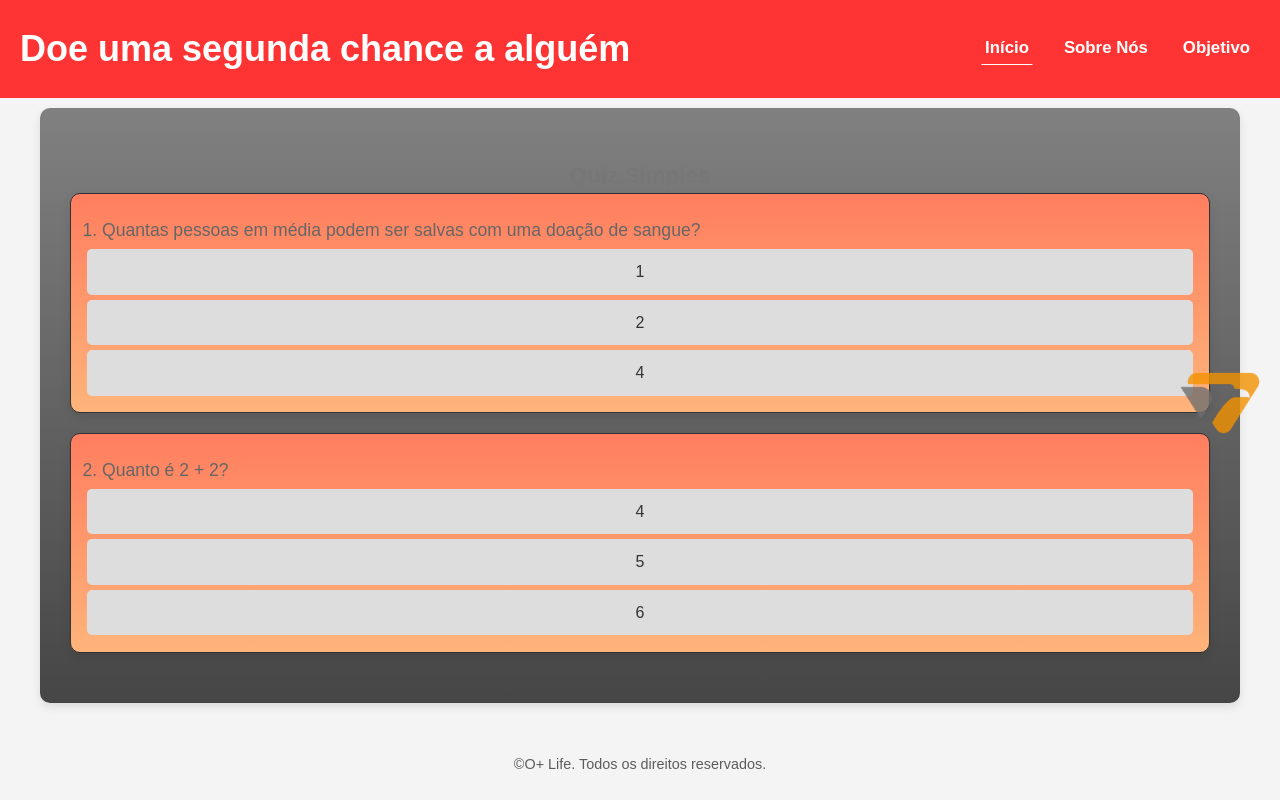
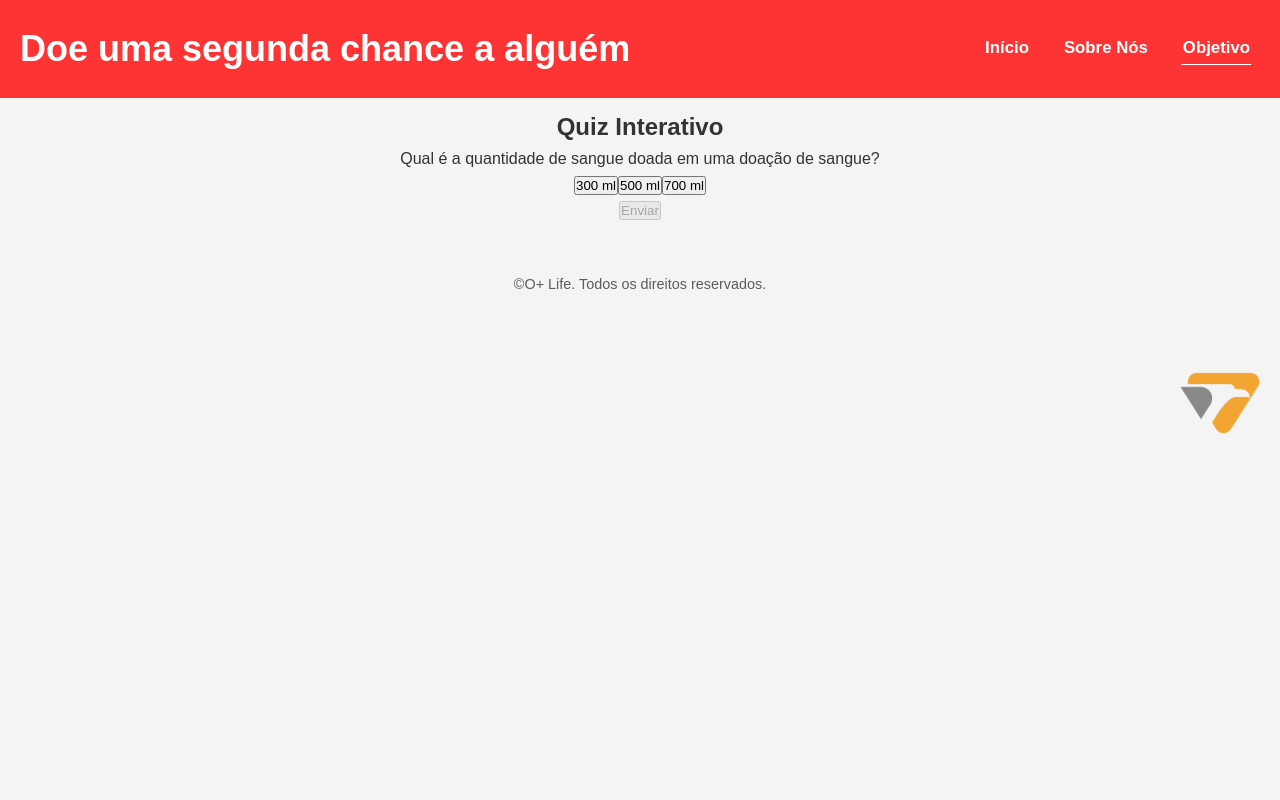
Before and after one commit to Muraups/Project_extension, a plain HTML site: page tst/quiz.html in a window 1280 px wide. Drawn offline with Linux system fonts and the light colour scheme.

Commit message:
Quiz com JS

```diff
--- a/tst/quiz.html
+++ b/tst/quiz.html
@@ -3,50 +3,29 @@
 <head>
     <meta charset="UTF-8">
     <meta name="viewport" content="width=device-width, initial-scale=1.0">
-    <title>Quiz</title>
+    <title>Quiz Interativo</title>
     <link rel="stylesheet" href="Style/quiz.css">
-
 </head>
-
-
 <body>
     <header>
         <h2>Doe uma segunda chance a alguém</h2>
 
         <div class="menu">
-            <a href="index.html" class="btn active">Início</a>
+            <a href="index.html" class="btn">Início</a>
             <a href="sobre.html" class="btn">Sobre Nós</a>
-            <a href="objetivo.html" class="btn">Objetivo</a>
+            <a href="objetivo.html" class="btn active">Objetivo</a>
         </div>
     </header>
+    <h2>Quiz Interativo</h2>
+    <div id="quiz-container"></div> <!-- Div para as perguntas -->
 
-    <section class="conteudo">
-    <h2>Quiz Simples</h2>
+    <button id="enviar" disabled>Enviar</button>
+    <p id="explicacao"></p>
+    <button id="proximo" style="display: none;">Próximo</button>
 
-    <div class="pergunta">
-        <p>1. Quantas pessoas em média podem ser salvas com uma doação de sangue?</p>
-        <input type="radio" id="p1-a" name="p1" class="errado">
-        <label for="p1-a">1</label>
+    <!-- Colocar o script no final -->
+    <script src="quiz.js"></script>
 
-        <input type="radio" id="p1-b" name="p1" class="errado">
-        <label for="p1-b">2</label>
-
-        <input type="radio" id="p1-c" name="p1" class="correto">
-        <label for="p1-c">4</label>
-    </div>
-
-    <div class="pergunta">
-        <p>2. Quanto é 2 + 2?</p>
-        <input type="radio" id="p2-a" name="p2" class="correto">
-        <label for="p2-a">4</label>
-
-        <input type="radio" id="p2-b" name="p2" class="errado">
-        <label for="p2-b">5</label>
-
-        <input type="radio" id="p2-c" name="p2" class="errado">
-        <label for="p2-c">6</label>
-    </div>
-</section>
 
     <footer>
         <p>&copy;O+ Life. Todos os direitos reservados.</p>
--- /dev/null
+++ b/tst/quiz.js
@@ -0,0 +1,125 @@
+document.addEventListener("DOMContentLoaded", function() {
+    const quiz = [
+        {
+            pergunta: "Qual é a quantidade de sangue doada em uma doação de sangue?",
+            opcoes: [
+                "300 ml",
+                "500 ml",
+                "700 ml"
+            ],
+            correta: 1,
+            explicacao: "A quantidade de sangue doada em uma doação é geralmente de 500 ml, o que é suficiente para ajudar a salvar várias vidas."
+        },
+        {
+            pergunta: "Qual é o tempo recomendado para fazer uma nova doação de sangue?",
+            opcoes: [
+                "1 semana",
+                "2 meses",
+                "6 meses"
+            ],
+            correta: 1,
+            explicacao: "O tempo recomendado para fazer uma nova doação de sangue é de 2 meses para homens e 3 meses para mulheres."
+        },
+        {
+            pergunta: "Quem pode ser doador de sangue?",
+            opcoes: [
+                "Qualquer pessoa acima de 18 anos e com boa saúde",
+                "Pessoas com doenças crônicas",
+                "Somente pessoas que já fizeram a doação anteriormente"
+            ],
+            correta: 0,
+            explicacao: "Qualquer pessoa saudável entre 18 e 69 anos, com peso acima de 50kg, pode ser um doador de sangue, desde que não tenha contraindicações."
+        },
+        {
+            pergunta: "Quanto tempo dura uma doação de sangue?",
+            opcoes: [
+                "5 a 10 minutos",
+                "15 a 20 minutos",
+                "30 a 40 minutos"
+            ],
+            correta: 0,
+            explicacao: "O processo de doação de sangue geralmente leva entre 5 e 10 minutos, mas o tempo total pode ser maior com o processo de coleta e repouso."
+        },
+        {
+            pergunta: "O que acontece com o sangue doado?",
+            opcoes: [
+                "É utilizado imediatamente em emergências",
+                "É armazenado para uso futuro em hospitais",
+                "É descartado após um certo tempo"
+            ],
+            correta: 1,
+            explicacao: "O sangue doado é armazenado em bancos de sangue e pode ser utilizado para transfusões em hospitais ou para pacientes que necessitam."
+        }
+    ];
+
+    let indiceAtual = 0;
+    let respostaSelecionada = null;
+
+    const quizContainer = document.getElementById("quiz-container");
+    const btnEnviar = document.getElementById("enviar");
+    const btnProximo = document.getElementById("proximo");
+    const explicacaoEl = document.getElementById("explicacao");
+
+    function criarPergunta() {
+        const perguntaAtual = quiz[indiceAtual];
+
+        // Limpar o conteúdo anterior
+        quizContainer.innerHTML = `
+            <p>${perguntaAtual.pergunta}</p>
+            <div id="opcoes"></div>
+        `;
+
+        const opcoesContainer = document.getElementById("opcoes");
+
+        perguntaAtual.opcoes.forEach((opcao, i) => {
+            const btn = document.createElement("button");
+            btn.textContent = opcao;
+            btn.classList.add("opcao");
+            btn.onclick = () => {
+                respostaSelecionada = i;
+                document.querySelectorAll(".opcao").forEach(b => b.classList.remove("selecionado"));
+                btn.classList.add("selecionado");
+                btnEnviar.disabled = false;
+            };
+            opcoesContainer.appendChild(btn);
+        });
+
+        btnEnviar.style.display = "inline-block";
+        btnEnviar.disabled = true;
+        btnProximo.style.display = "none";
+        explicacaoEl.style.display = "none";
+    }
+
+    function verificarResposta() {
+        const perguntaAtual = quiz[indiceAtual];
+        const opcoes = document.querySelectorAll(".opcao");
+
+        if (respostaSelecionada === perguntaAtual.correta) {
+            opcoes[respostaSelecionada].classList.add("correto");
+        } else {
+            opcoes[respostaSelecionada].classList.add("errado");
+            opcoes[perguntaAtual.correta].classList.add("correto");
+        }
+
+        explicacaoEl.textContent = perguntaAtual.explicacao;
+        explicacaoEl.style.display = "block";
+        btnEnviar.style.display = "none";
+        btnProximo.style.display = "inline-block";
+    }
+
+    function proximaPergunta() {
+        if (indiceAtual < quiz.length - 1) {
+            indiceAtual++;
+            criarPergunta();
+        } else {
+            quizContainer.innerHTML = "<h3>Quiz concluído!</h3>";
+            btnProximo.style.display = "none";
+        }
+    }
+
+    btnEnviar.addEventListener("click", verificarResposta);
+    btnProximo.addEventListener("click", proximaPergunta);
+
+    // Criar a primeira pergunta
+    criarPergunta();
+});
```
Lines whose indentation alone changed are shown as unchanged.
